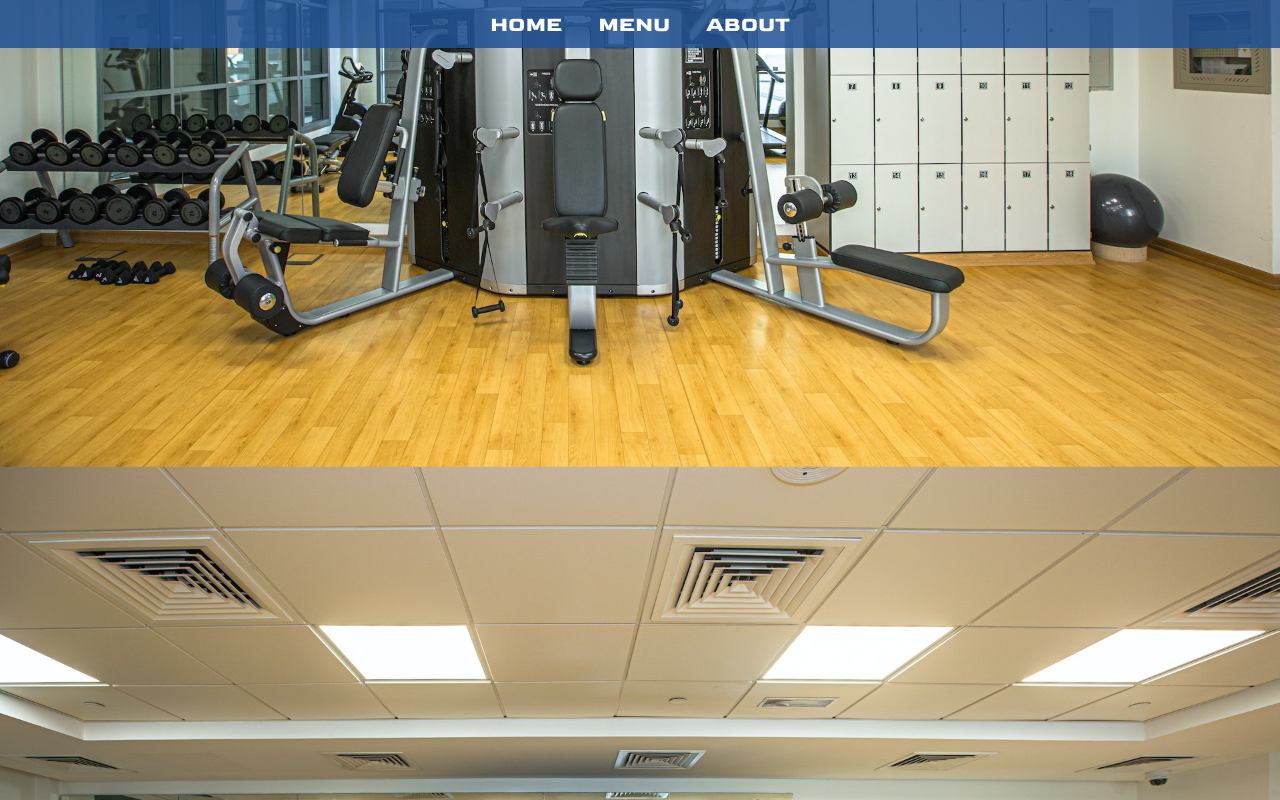
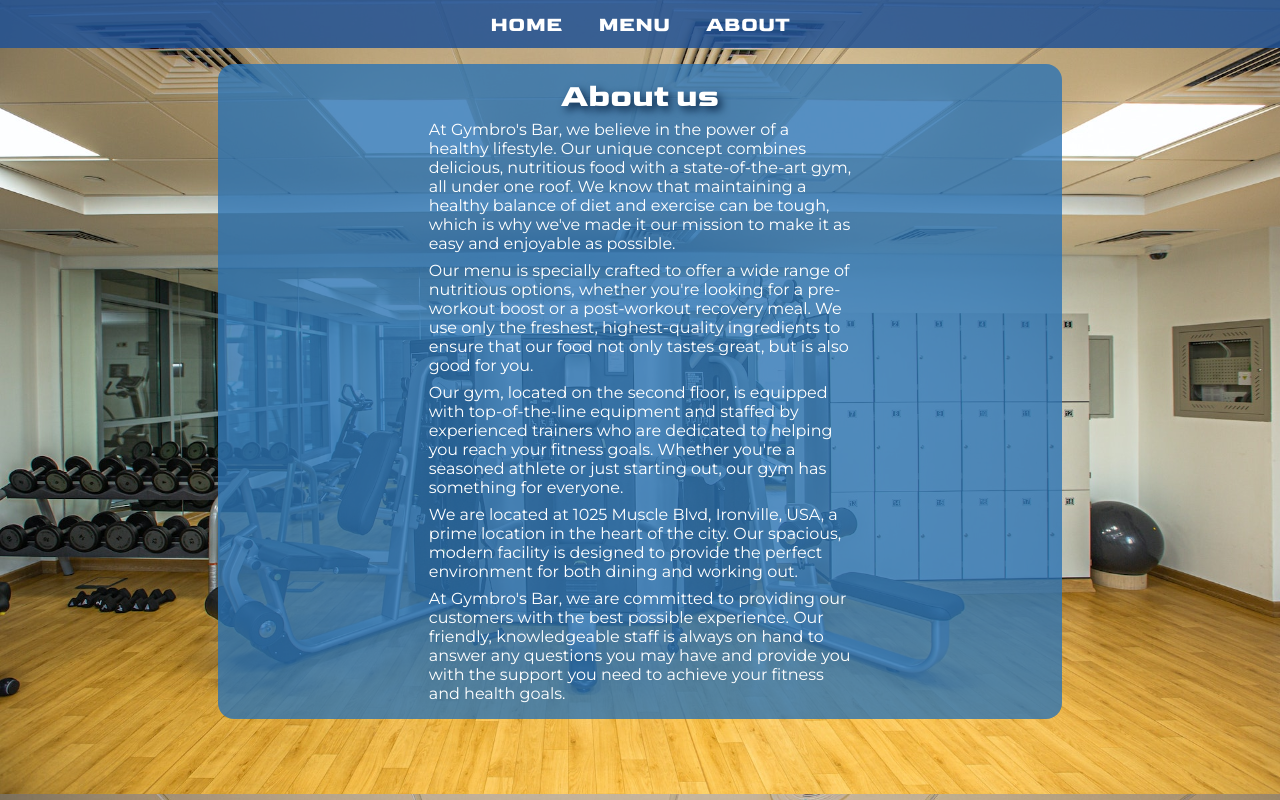
Before and after one commit to jozef-hudec-27/gymbros-bar, a website built with webpack: page dist/index.html in a window 1280 px wide. Both pictures are taken after a click on the button "ABOUT". Built offline with nearby package versions, Linux system fonts and the light colour scheme.

Commit message:
Add about us page

```diff
--- /dev/null
+++ b/src/about.js
@@ -0,0 +1,49 @@
+import { newElement, appendChildrenTo } from "./utilities"
+
+export default function() {
+  const content = document.getElementById('content')
+
+
+  // MAIN WRAPPER
+
+  const main = newElement('main', ['main'])
+  content.appendChild(main)
+
+
+  const header = newElement('h1')
+  header.textContent = 'About us'
+
+  main.appendChild(header)
+
+
+  // ABOUT US CONTENT
+
+  const descWrapper = newElement('section', ['about-us'])
+
+  const p1 = newElement('p')
+  p1.textContent = `
+    At Gymbro's Bar, we believe in the power of a healthy lifestyle. Our unique concept combines delicious, nutritious food with a state-of-the-art gym, all under one roof. We know that maintaining a healthy balance of diet and exercise can be tough, which is why we've made it our mission to make it as easy and enjoyable as possible.
+  `
+
+  const p2 = newElement('p')
+  p2.textContent = `
+    Our menu is specially crafted to offer a wide range of nutritious options, whether you're looking for a pre-workout boost or a post-workout recovery meal. We use only the freshest, highest-quality ingredients to ensure that our food not only tastes great, but is also good for you.
+  `
+
+  const p3 = newElement('p')
+  p3.textContent = `
+    Our gym, located on the second floor, is equipped with top-of-the-line equipment and staffed by experienced trainers who are dedicated to helping you reach your fitness goals. Whether you're a seasoned athlete or just starting out, our gym has something for everyone.
+  `
+
+  const p4 = newElement('p')
+  p4.textContent = `
+    We are located at 1025 Muscle Blvd, Ironville, USA, a prime location in the heart of the city. Our spacious, modern facility is designed to provide the perfect environment for both dining and working out.
+  `
+
+  const p5 = newElement('p')
+  p5.textContent = `
+    At Gymbro's Bar, we are committed to providing our customers with the best possible experience. Our friendly, knowledgeable staff is always on hand to answer any questions you may have and provide you with the support you need to achieve your fitness and health goals.
+  `
+  appendChildrenTo(descWrapper, [p1, p2, p3, p4, p5])
+  main.appendChild(descWrapper)
+}
--- a/src/index.js
+++ b/src/index.js
@@ -1,6 +1,7 @@
 import './style.scss'
 import paintHomePage from './home'
 import paintMenuPage from './menu'
+import paintAboutPage from './about'
 import { newElement, clearMarkup } from './utilities'
 
 // NAVBAR
@@ -25,6 +26,7 @@ for (let navLinkText of navLinks) {
         paintMenuPage()
         break
       case 'About':
+        paintAboutPage()
         break
     }
   })
--- a/src/style.scss
+++ b/src/style.scss
@@ -90,7 +90,7 @@ h1, h2, h3 {
     flex-direction: column;
     align-items: center;
     justify-content: center;
-    border: 1px solid white;
+    border: 2px solid white;
     border-radius: 50%;
     box-shadow: inset 2px 2px 2px 4px rgba(255, 255, 255, 0.1);
 
@@ -146,6 +146,13 @@ h1, h2, h3 {
     }
 }
 
+.about-us {
+    width: 50%;
+    display: flex;
+    flex-direction: column;
+    gap: 8px;
+}
+
 @media (max-width: 700px) {
     .main {
         max-width: 95%;
```
